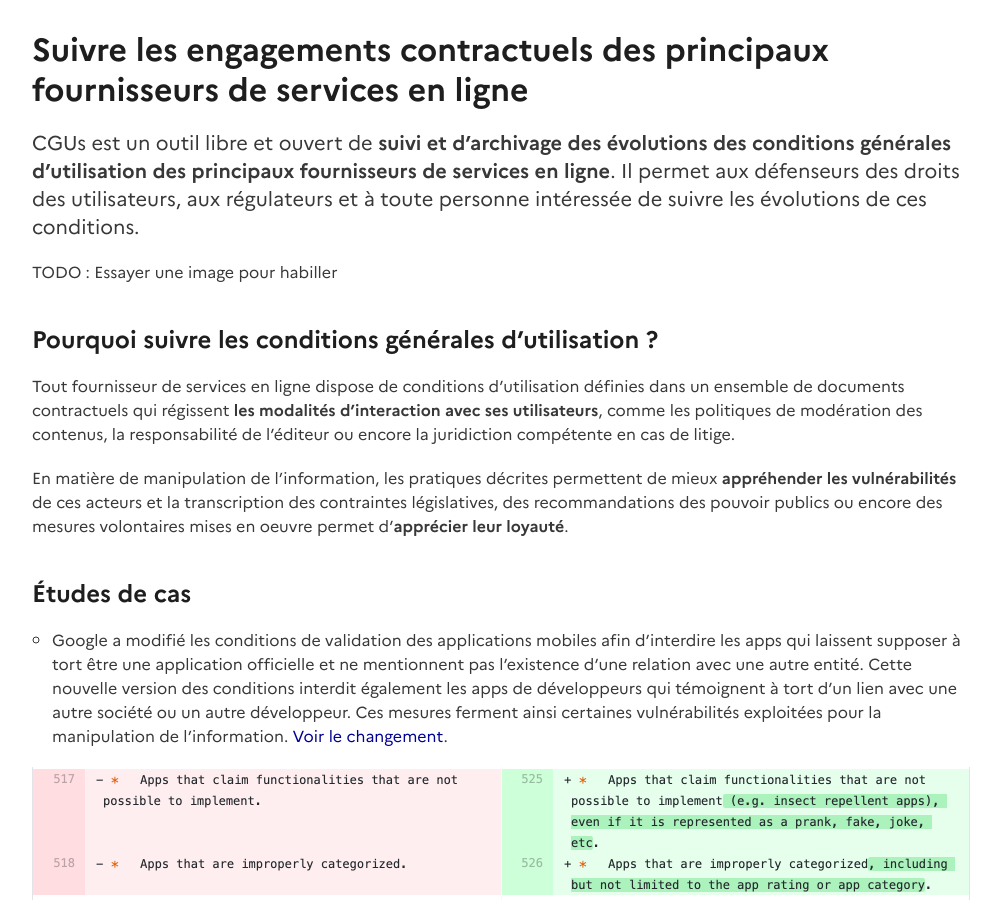
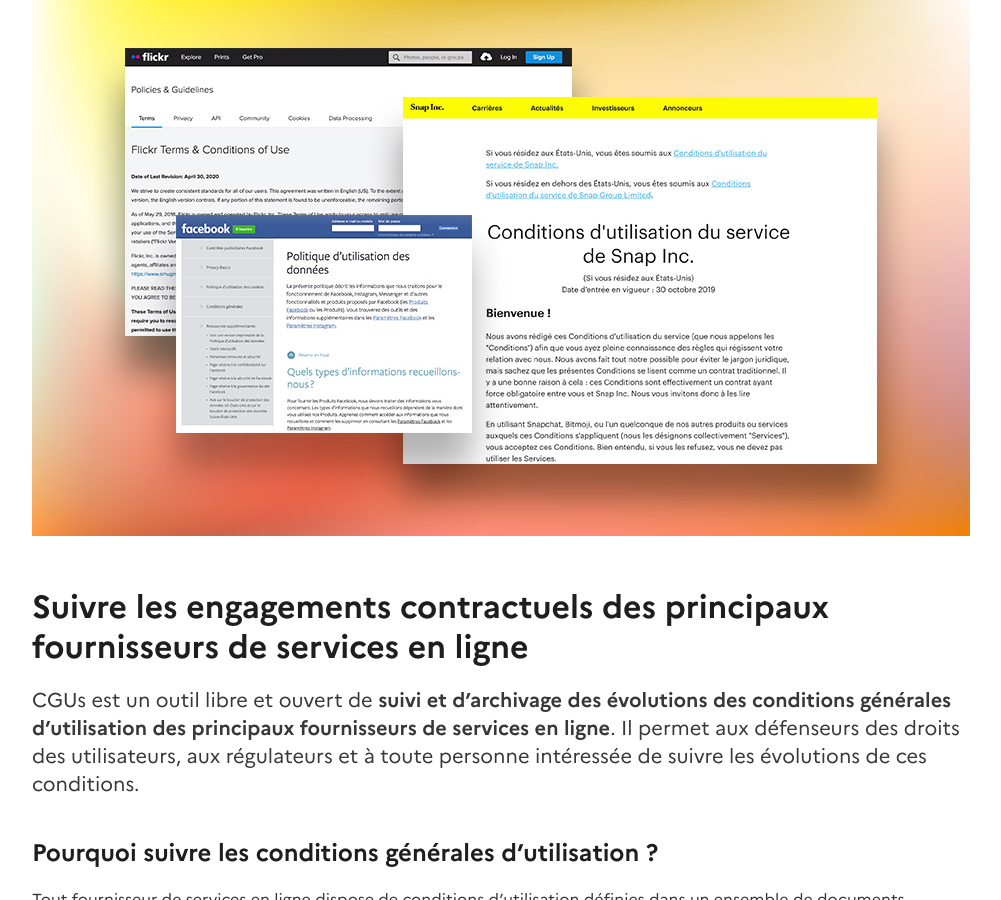
Before and after one commit to ambanum/disinfo.quaidorsay.fr, a Jekyll site: the page built from _pages/fr/cgus.md, in a window 1280 px wide and 900 px high, scrolled down 504 px. Shown: the whole window, without its empty margins (139-1140 px from the left). Built offline with Jekyll 4.4.1, drawn with Linux system fonts in a browser that asks for light colours; comment, search, counter and statistics services are not loaded.

Commit message:
Add CGUs thumb

```diff
--- a/_pages/fr/cgus.md
+++ b/_pages/fr/cgus.md
@@ -12,13 +12,13 @@
 
 {% include breadcrumb.html %}
 
+![](../../assets/img/cgus/thumb.jpg)
+
 ## Suivre les engagements contractuels des principaux fournisseurs de services en ligne
 
 CGUs est un outil libre et ouvert de **suivi et d’archivage des évolutions des conditions générales d’utilisation des principaux fournisseurs de services en ligne**.
 Il permet aux défenseurs des droits des utilisateurs, aux régulateurs et à toute personne intéressée de suivre les évolutions de ces conditions.
 {: .text-lg }
-
-TODO : Essayer une image pour habiller
 
 ### Pourquoi suivre les conditions générales d'utilisation ?
 
```
Also changed, not shown: _pages/en/cgus.md (+2 -0 lines), assets/img/cgus/thumb.jpg (added).
